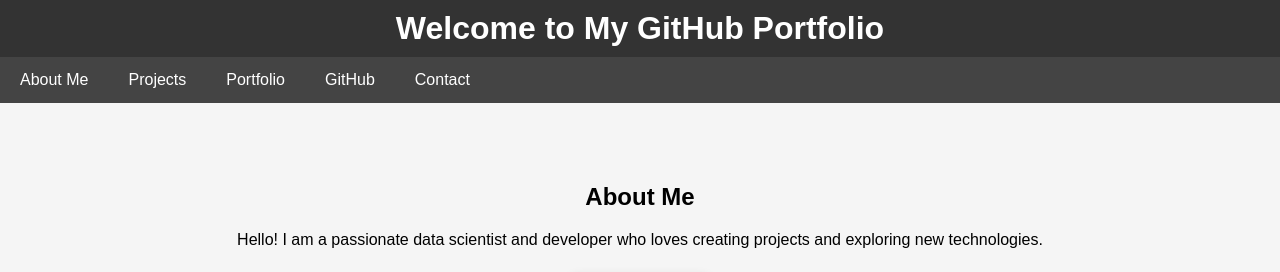
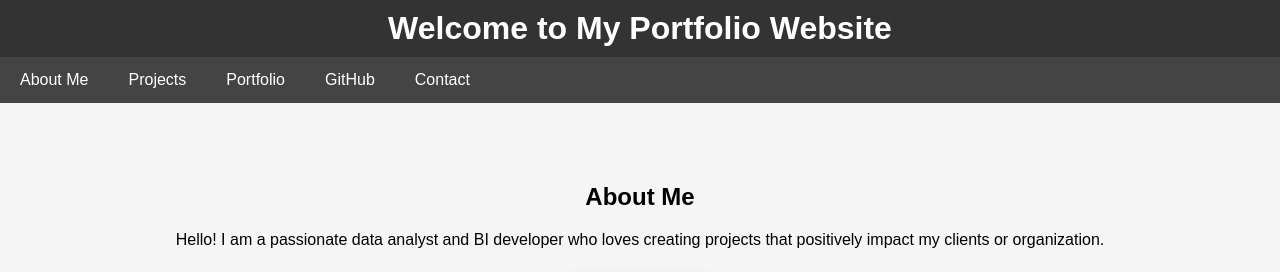
Before and after one commit to JackSagoe/JackSagoe.github.io, a plain HTML site: page index.html in a window 1280 px wide. Shown: the top 272 px of the page. Drawn offline with Linux system fonts and the light colour scheme.

Commit message:
Update index.html
Change about me

```diff
--- a/index.html
+++ b/index.html
@@ -77,7 +77,7 @@
 
     <!-- Header Section -->
     <header>
-        <h1>Welcome to My GitHub Portfolio</h1>
+        <h1>Welcome to My Portfolio Website</h1>
     </header>
 
     <!-- Navigation Bar -->
@@ -92,7 +92,7 @@
     <!-- About Me Section -->
     <div class="content" id="about">
         <h2>About Me</h2>
-        <p>Hello! I am a passionate data scientist and developer who loves creating projects and exploring new technologies.</p>
+        <p>Hello! I am a passionate data analyst and BI developer who loves creating projects that positively impact my clients or organization.</p>
         <img src="your-profile-picture.jpg" alt="My Profile Picture">
     </div>
 
```
